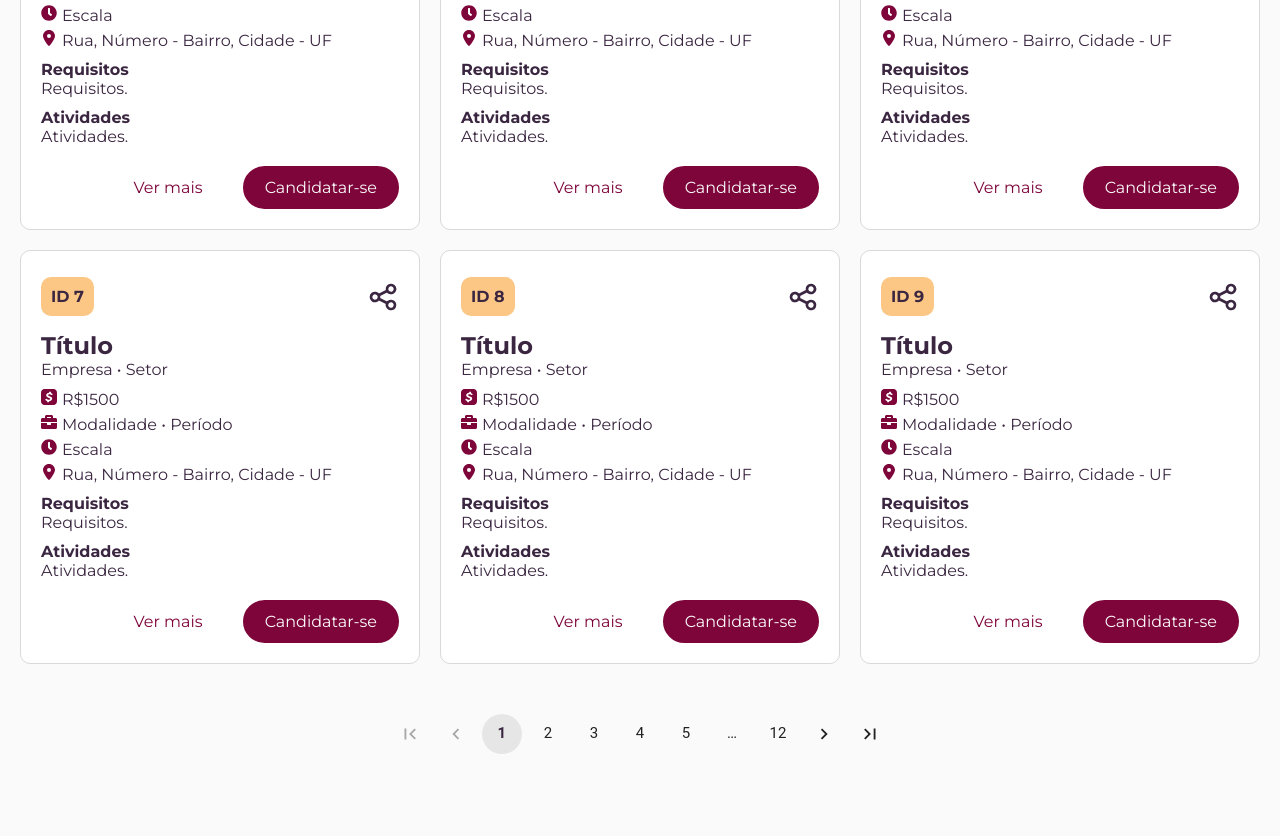
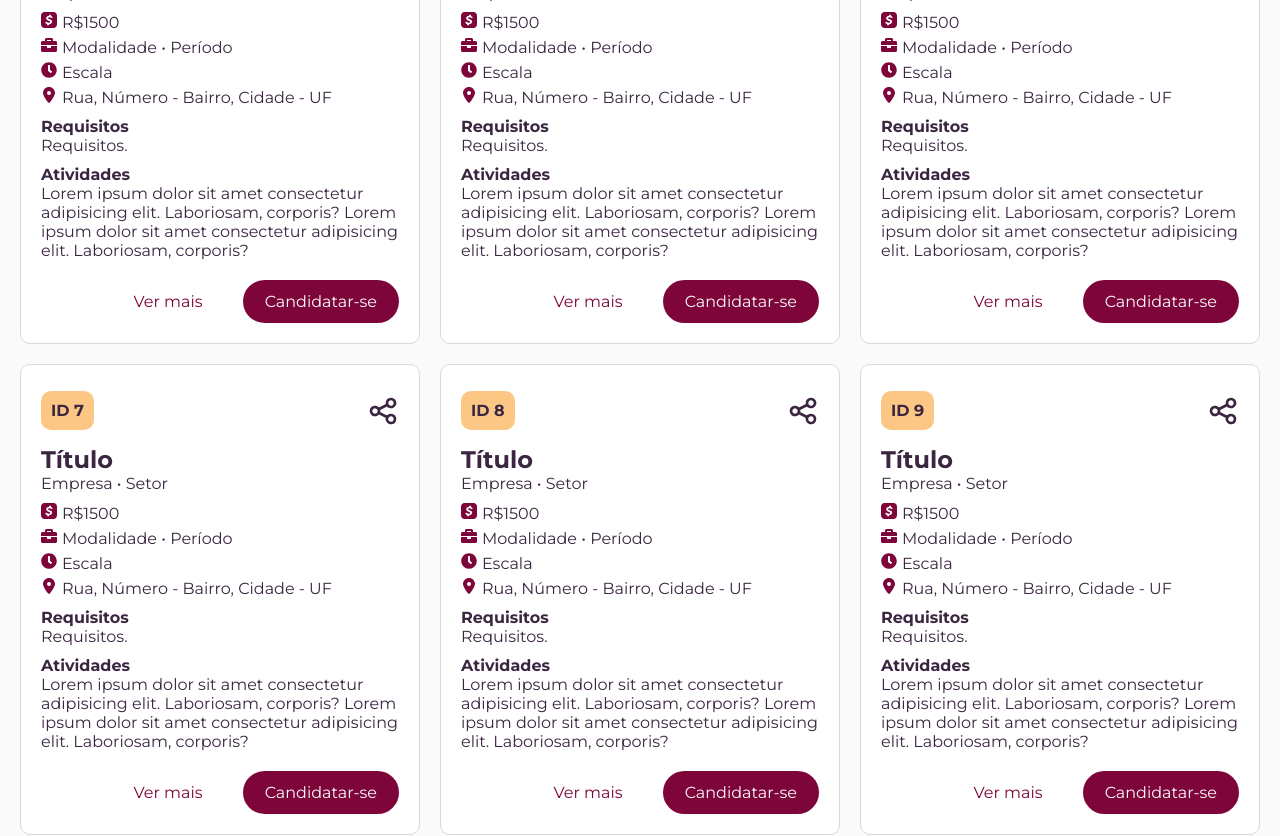
Before and after one commit to MPCGomes/logumrh, a Next.js app in the folder frontend-web/: page /vacancies in a window 1280 px wide. Shown: the part 960-1796 px from the top of the page. Built offline with nearby package versions, Linux system fonts and the light colour scheme.

Commit message:
update card activities description

```diff
--- a/frontend-web/app/vacancies/page.tsx
+++ b/frontend-web/app/vacancies/page.tsx
@@ -18,7 +18,7 @@ const Vacancies: React.FC = () => {
     setCurrentPage(pageFromQuery);
   }, [searchParams]);
 
-  const vacancies = Array.from({ length: 100 }, (_, index) => ({
+  const vacancies = Array.from({ length: 15 }, (_, index) => ({
     id: index + 1,
     vacancy: 'Título',
     firm: 'Empresa',
@@ -29,7 +29,7 @@ const Vacancies: React.FC = () => {
     scale: 'Escala',
     location: 'Rua, Número - Bairro, Cidade - UF',
     requirements: 'Requisitos.',
-    activities: 'Atividades.'
+    activities: 'Lorem ipsum dolor sit amet consectetur adipisicing elit. Laboriosam, corporis? Lorem ipsum dolor sit amet consectetur adipisicing elit. Laboriosam, corporis?'
   }));
 
   const itemsPerPage = 9;
```
